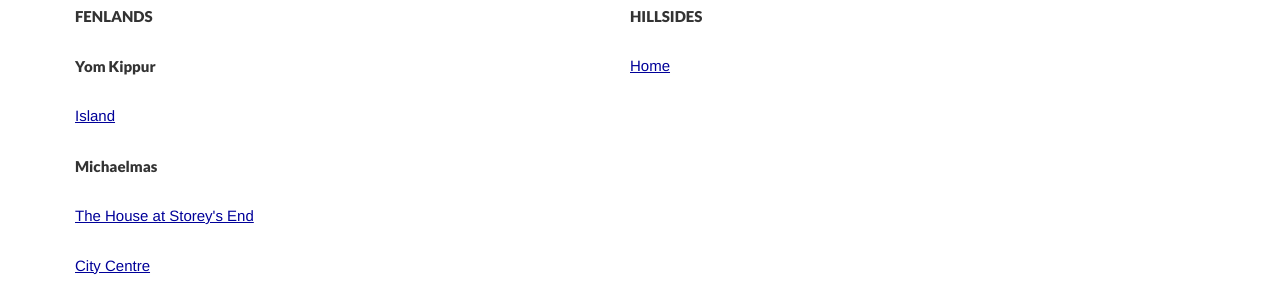
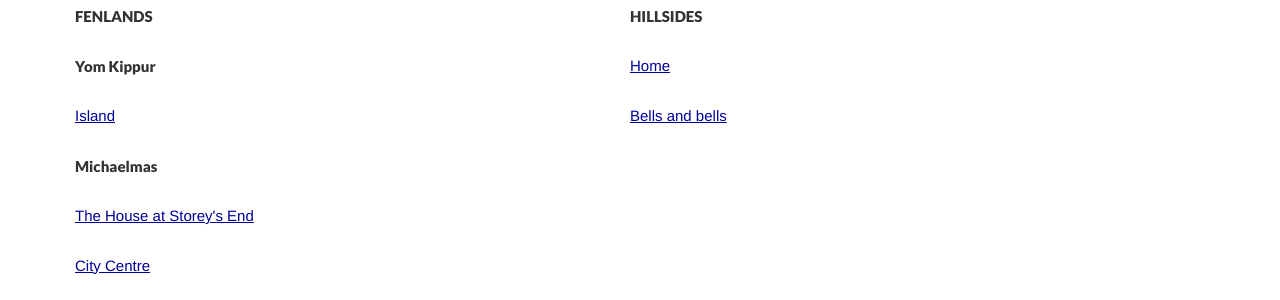
Before and after one commit to jacobandreas/writing, a Jekyll site: the page built from journals.html, in a window 1280 px wide. Shown: the part 191-491 px from the top of the page. Built offline with Jekyll 4.4.1, drawn with Linux system fonts in a browser that asks for light colours; nearby versions of some CDN libraries.

```diff
--- a/_layouts/index.html
+++ b/_layouts/index.html
@@ -1,6 +1,8 @@
+<!doctype html>
 <html>
   <head>
     <title>{{page.title}} | Jacob Andreas</title>
+    <meta charset='utf-8'>
     <link href='http://fonts.googleapis.com/css?family=Lato:300,900'
       rel='stylesheet' type='text/css' />
     <link href='http://fonts.googleapis.com/css?family=Arimo'
--- a/journals.html
+++ b/journals.html
@@ -60,6 +60,8 @@
 <div>
   <ul class='nobullet'>
     <li><a href='{{ site.baseurl }}/berkeley/home.html'>Home</a></li>
+    <li><a href='{{ site.baseurl }}/berkeley/bells-and-bells.html'>Bells and
+      bells</a></li>
   </ul>
 </div>
 </section>
```
